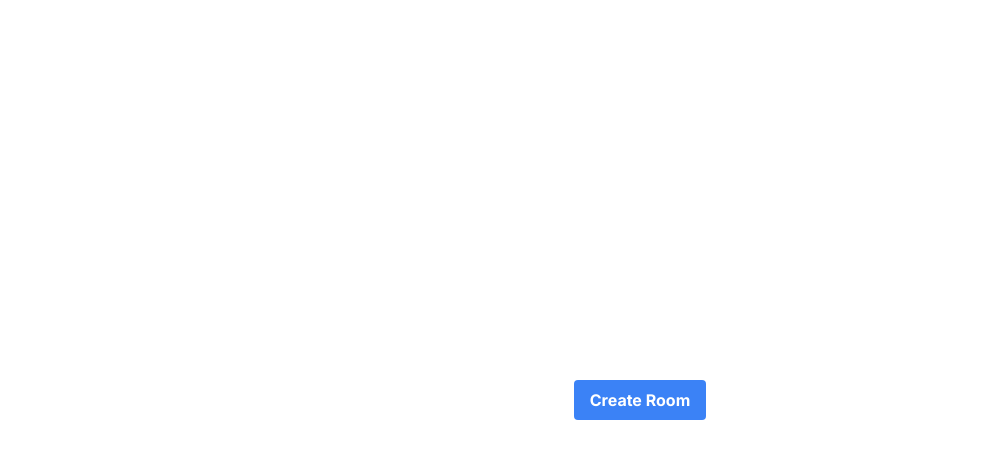
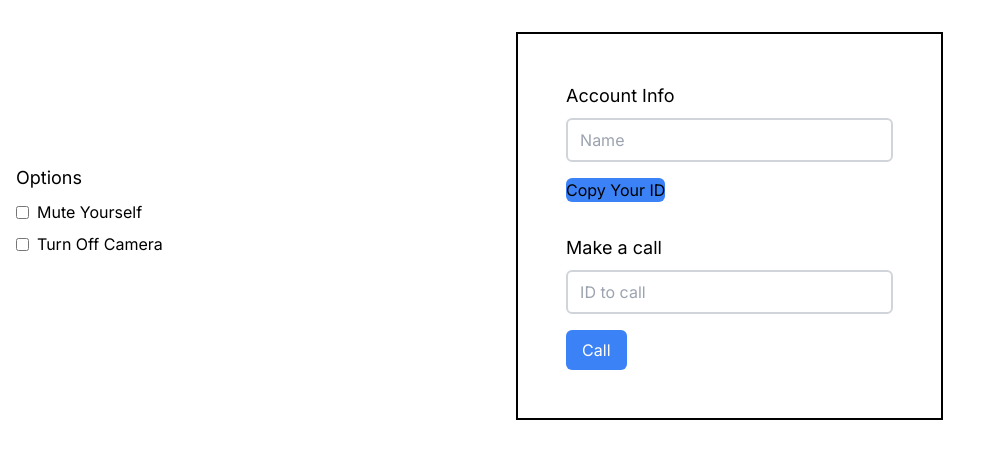
Before and after one commit to emiryasa/video-call-app, a Next.js app: page / in a window 1280 px wide. Shown: the top 458 px of the page, without its empty margins (0-990 px from the left). Built offline with nearby package versions, Linux system fonts and the light colour scheme; no server answers.

Commit message:
Update imports and component names

```diff
--- a/app/page.js
+++ b/app/page.js
@@ -1,8 +1,8 @@
-import CreateRoom from "@/components/CreateRoom";
+import VideoChat from '../components/VideoChat';
 export default function Home() {
   return (
-    <main className="flex h-screen items-center justify-center">
-     <CreateRoom/>
+    <main className="">
+     <VideoChat/>
     </main>
   );
 }
--- a/components/videoChat.jsx
+++ b/components/videoChat.jsx
@@ -3,7 +3,7 @@ import React, { useState, useRef, useEffect } from 'react';
 import { io } from 'socket.io-client';
 import SimplePeer from 'simple-peer';
 import CopyToClipboard from 'react-copy-to-clipboard';
-import Options from './Options'; // Options bileşenini import ettik
+import Options from './Options';
 
 const VideoChat = ({ roomID }) => {
   const [socket, setSocket] = useState(null);
```
